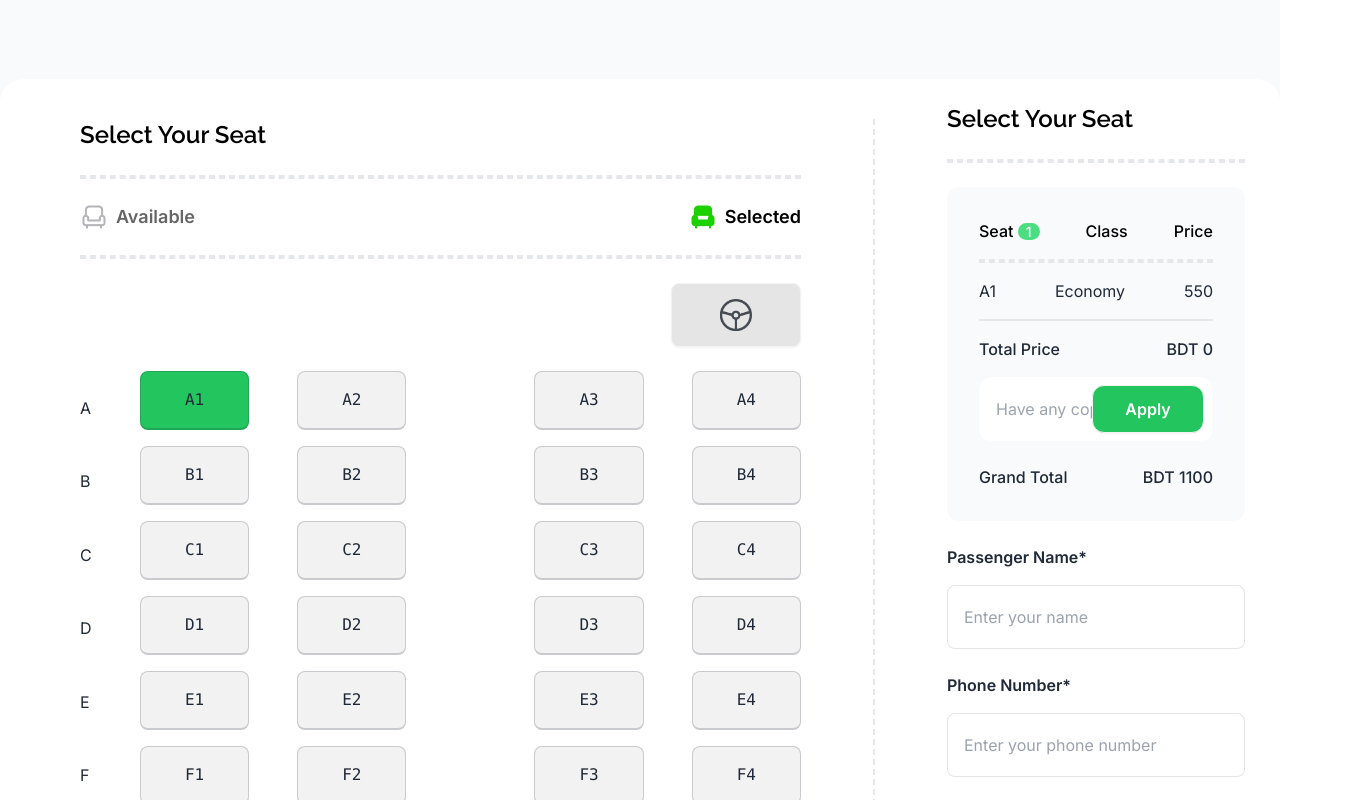
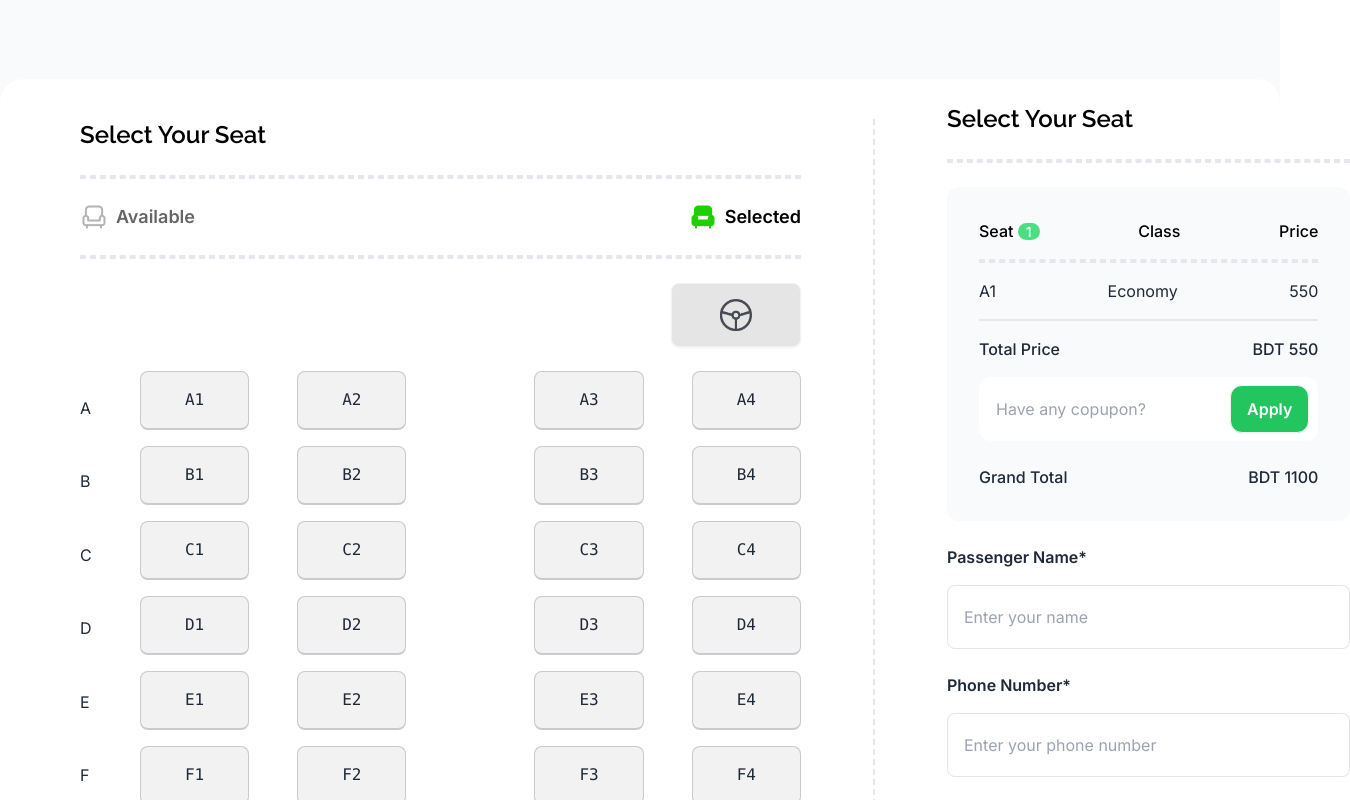
Before and after one commit to w3rashed/assignment-5, a plain HTML site: page index.html in a window 1280 px wide. Both pictures are taken after a click on the element "A1". Shown: the part 2558-3358 px from the top of the page, 1350 px wide, since content can reach past the window. Drawn offline with nearby package versions, Linux system fonts and the light colour scheme.

Commit message:
allart add up to select 4 seat

```diff
--- a/index.html
+++ b/index.html
@@ -311,8 +311,8 @@
                                <h4>BDT <span id="total-price">0</span></h4>
                             </div>
                             <div class=" input input-bordere-none rounded-xl w-full h-16 flex justify-between items-center mt-4 mb-6">
-                                <input  type="text" placeholder="Have any copupon? " class="  w-24" />
-                                <button class=" btn rounded-xl  h-12 lg:w-28  bg-green-500 text-base font-semibold text-white -mr-2">Apply</button>
+                                <input  type="text"  placeholder="Have any copupon? " class="" />
+                                <button class=" btn rounded-xl  h-12   bg-green-500 text-base font-semibold text-white -mr-2">Apply</button>
                             </div>
                             <div class="flex justify-between font-medium text-base">
                                <h4>Grand Total</h4>
--- a/js/index.js
+++ b/js/index.js
@@ -3,18 +3,23 @@ const bokingSeat = 0;
 let titleCount = 1;
 let totalTicketPrice = 550;
 
-
 const seats = document.querySelectorAll('.seat');
+const seatArray = [...seats];
+const resurvArray = [];
 // console.log(seats)
 
+for (let index = 0; index < seatArray.length; index++) {
+    const seat = seatArray[index];
+    // console.log(element)
+    seat.addEventListener('click',function(event){
+        resurvArray.push(event.target);
+        console.log(resurvArray);
+        if (resurvArray.length > 3) {
+            alert('this is enough')
+            seat.classList.add('bg-green-500')
+        }
 
 
-
-for (let index = 0; index < seats.length; index++) {
-    const seat = seats[index];
-    // console.log(element)
-    seat.addEventListener('click',function(event){
-        seat.classList.add('bg-green-500')
         const seatNumber = seat.innerText;
         const selectedSeats = document.getElementById('selected-seats');
 
@@ -41,7 +46,11 @@ for (let index = 0; index < seats.length; index++) {
         const totalSeat = document.getElementById('total-seat')
         totalSeat.innerText = 40  ;
         totalSeat.innerText = parseInt(totalSeat.innerText) - parseInt(seatCount.innerText);
-        console.log(typeof seatCount.innerText)
+        console.log(seatCount.innerText)
+
+        const totalPrice = document.getElementById('total-price')
+        const totalAmount = parseInt(seatCount.innerText) * 550;
+        totalPrice.innerText = totalAmount
 
     })
 
```
